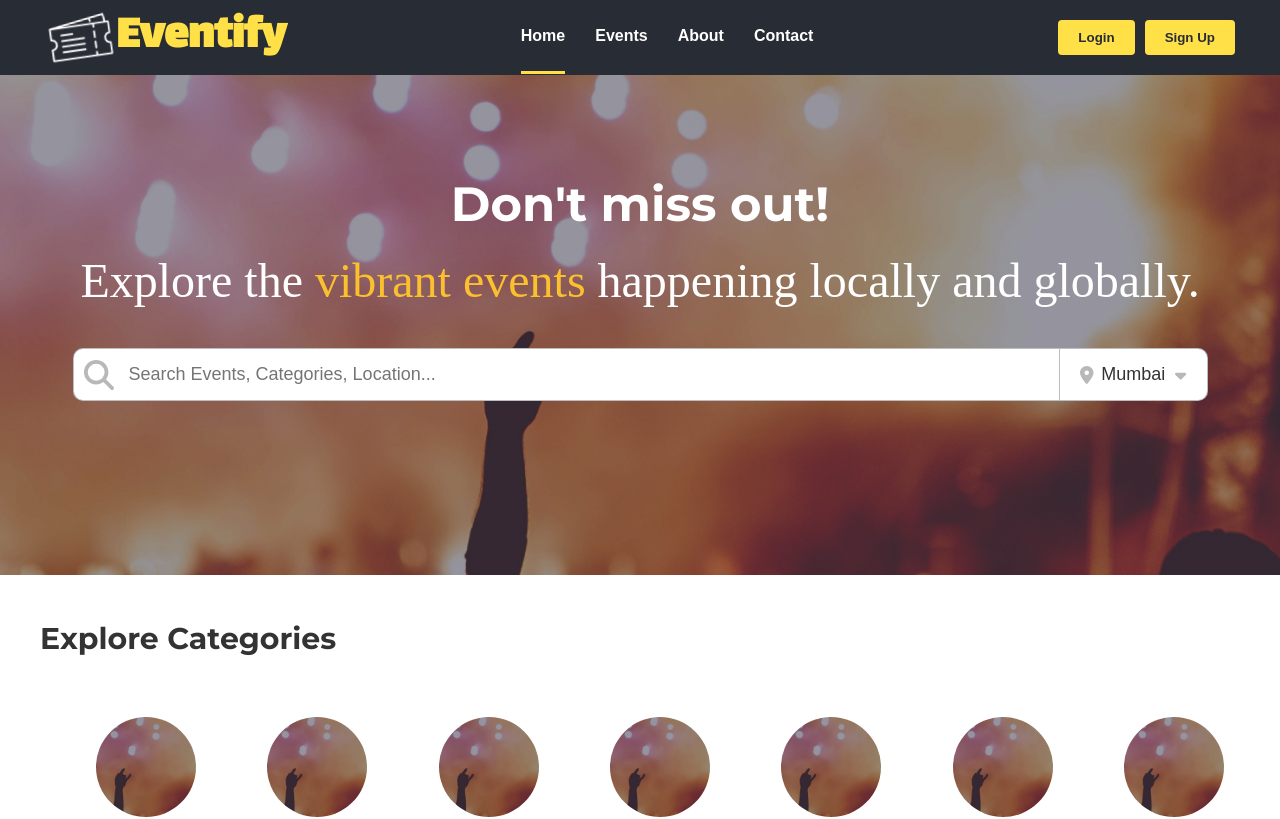
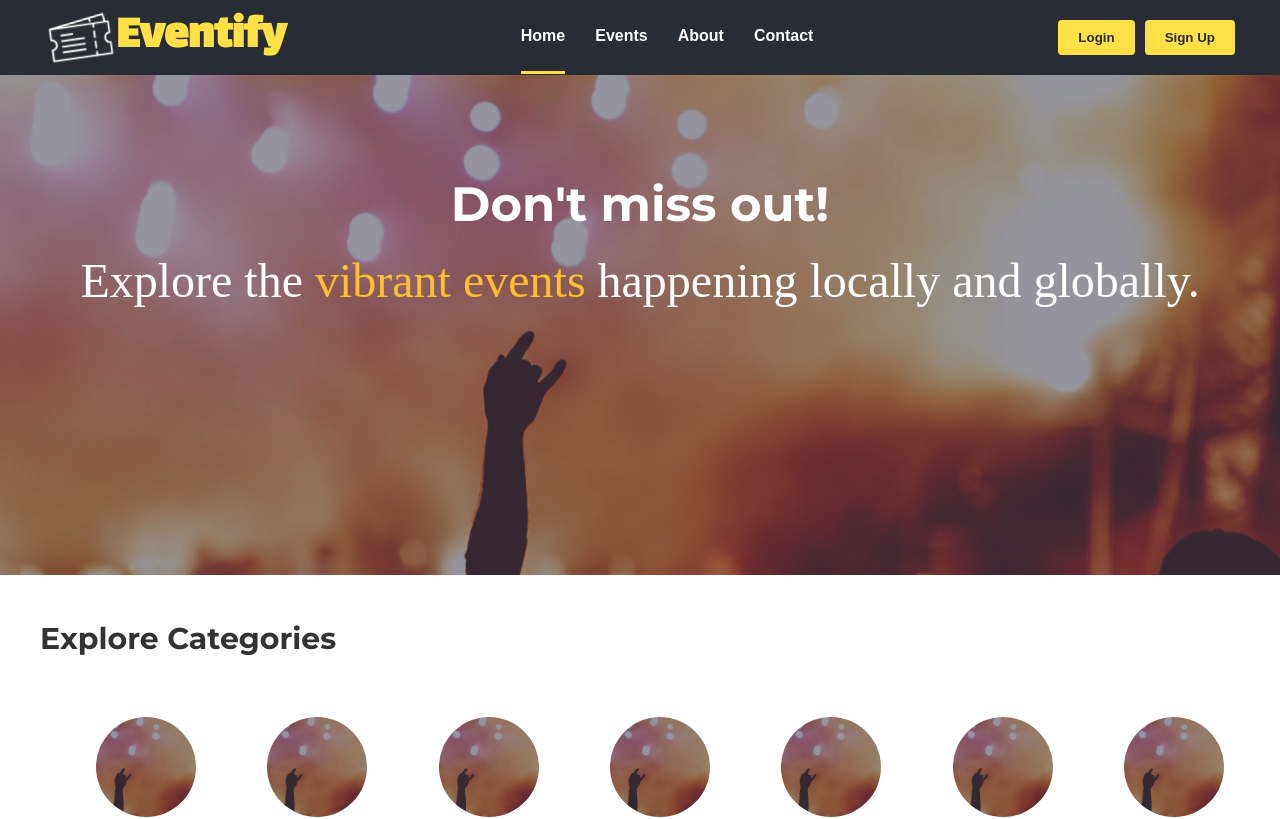
Before and after one commit to ali-mansour21/ActiveVibe, a React (Vite) app in the folder frontend/: page / in a window 1280 px wide. Shown: the top 819 px of the page. Built offline with nearby package versions, Linux system fonts and the light colour scheme.

Commit message:
Fix the style

```diff
--- a/frontend/src/pages/Home/components/LandingPage .jsx
+++ b/frontend/src/pages/Home/components/LandingPage .jsx
@@ -1,10 +1,4 @@
 import "../styles/landing.css";
-import { FontAwesomeIcon } from "@fortawesome/react-fontawesome";
-import {
-  faCaretDown,
-  faLocationDot,
-  faMagnifyingGlass,
-} from "@fortawesome/free-solid-svg-icons";
 const LandingPage = () => {
   return (
     <div className="banner">
@@ -13,20 +7,6 @@ const LandingPage = () => {
         Explore the <span className="highlight">vibrant events</span> happening
         locally and globally.
       </p>
-      <div className="search-bar">
-        <div className="search-input-container">
-          <FontAwesomeIcon icon={faMagnifyingGlass} className="search-icon" />
-          <input
-            type="text"
-            placeholder="Search Events, Categories, Location..."
-            className="search-input"
-          />
-        </div>
-        <button className="location-button">
-          <FontAwesomeIcon icon={faLocationDot} className="location-icon" />{" "}
-          Mumbai <FontAwesomeIcon icon={faCaretDown} className="list-icon" />
-        </button>
-      </div>
     </div>
   );
 };
--- a/frontend/src/pages/Home/styles/eventsection.css
+++ b/frontend/src/pages/Home/styles/eventsection.css
@@ -18,8 +18,8 @@
 
 .event-filters button {
   padding: 8px 16px;
-  border: none;
-  background-color: #eee;
+  border: 1px solid #ddd;
+  background-color: transparent;
   border-radius: 20px;
   cursor: pointer;
   transition: background-color 0.3s;
@@ -28,13 +28,15 @@
 .event-filters button:hover {
   background-color: #ddd;
 }
+.event-filters .active {
+  background-color: #ddd;
+}
 
 .events-grid {
   display: grid;
   grid-template-columns: repeat(auto-fit, minmax(300px, 1fr));
   gap: 20px;
 }
-
 .see-more-button {
   margin: 30px auto 0;
   display: block;
--- a/frontend/src/pages/Home/styles/landing.css
+++ b/frontend/src/pages/Home/styles/landing.css
@@ -31,59 +31,3 @@
 .banner .highlight {
   color: #fbc02d;
 }
-
-.search-bar {
-  display: flex;
-  justify-content: center;
-  align-items: center;
-  width: 1135px;
-  max-width: 1135px;
-  margin: 0 auto;
-}
-
-.search-input-container {
-  display: flex;
-  align-items: center;
-  flex: 1;
-  border: 1px solid #2d2c3c51;
-  border-radius: 10px 0 0 10px;
-  background-color: #fff;
-}
-
-.search-icon {
-  color: #b8b8b8;
-  width: 30px;
-  height: 30px;
-  padding-left: 10px;
-}
-
-.search-input {
-  padding: 15px;
-  width: 100%;
-  border: none;
-  border-radius: 0;
-  font-size: 18px;
-  outline: none;
-}
-
-.location-button {
-  padding: 15px 20px;
-  border: 1px solid #2d2c3c51;
-  border-left: none;
-  background-color: #fff;
-  color: #333;
-  border-radius: 0 10px 10px 0;
-  cursor: pointer;
-  font-size: 18px;
-  display: flex;
-  align-items: center;
-}
-
-.location-icon {
-  color: #b8b8b8;
-  margin-right: 8px;
-}
-.list-icon {
-  color: #b8b8b8;
-  margin-left: 10px;
-}
```
